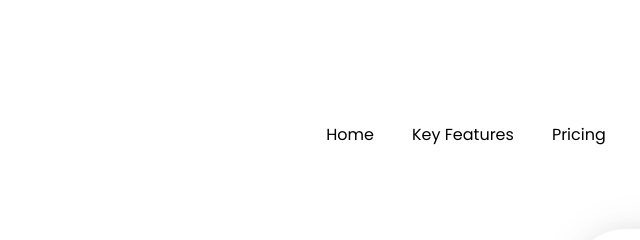
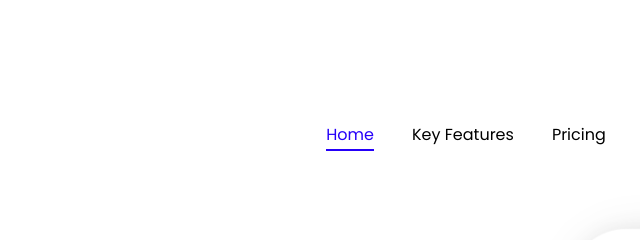
Before and after one commit to mrsev17/app_lab_landing_page, a plain HTML site: page index.html in a window 1280 px wide. In both pictures the pointer is over the link 544 px from the left and 136 px from the top of the page. Shown: the top 240 px of the page, 194-834 px from the left. Drawn offline with Linux system fonts and the light colour scheme.

Commit message:
Some changes for :hover in header navigation panel and footer links

```diff
--- a/css/stylesheet.css
+++ b/css/stylesheet.css
@@ -231,8 +231,12 @@ header nav ul {
     display: flex;
     gap: 38px;
 }
-
-.header .wrapper-navigation__header {
+header nav ul li a:hover {
+    color: var(--accent-color-one);
+    border-bottom: 2px solid var(--accent-color-one);
+    transition: 0.3s;
+}
+header .wrapper-navigation__header {
     display: flex;
     justify-content: flex-end;
 }
@@ -834,6 +838,7 @@ header .wrapper-main-content__header .wrapper-buttons__header a:hover {
     color: #e2eaed;
     opacity: 0.99;
     border-radius: 24px;
+    transition: 0.5s;
 }
 .plan #monthly__plan,
 .plan #annually__plan {
@@ -967,11 +972,6 @@ header .wrapper-main-content__header .wrapper-buttons__header a:hover {
     width: 100%;
     max-width: 730px;
 }
-.download .wrapper-load-buttons__download {
-    /*
-    margin-top: 50px;
-     */
-}
 
 .download .wrapper-load-buttons__download {
     margin-bottom: 50px;
@@ -979,6 +979,8 @@ header .wrapper-main-content__header .wrapper-buttons__header a:hover {
     gap: 32px;
     justify-content: flex-start;
 }
+
+
 .download .left-part__download {
     width: 50%;
 }
@@ -1024,7 +1026,8 @@ header .wrapper-main-content__header .wrapper-buttons__header a:hover {
 }
 .footer .links-services__footer ul li a:hover {
     color: #fcae61;
-    transition: .5s;
+    border-bottom: 2px solid #fcae61;
+    transition: .4s;
 }
 .footer .icons-links__footer {
     margin-top: 50px;
```
